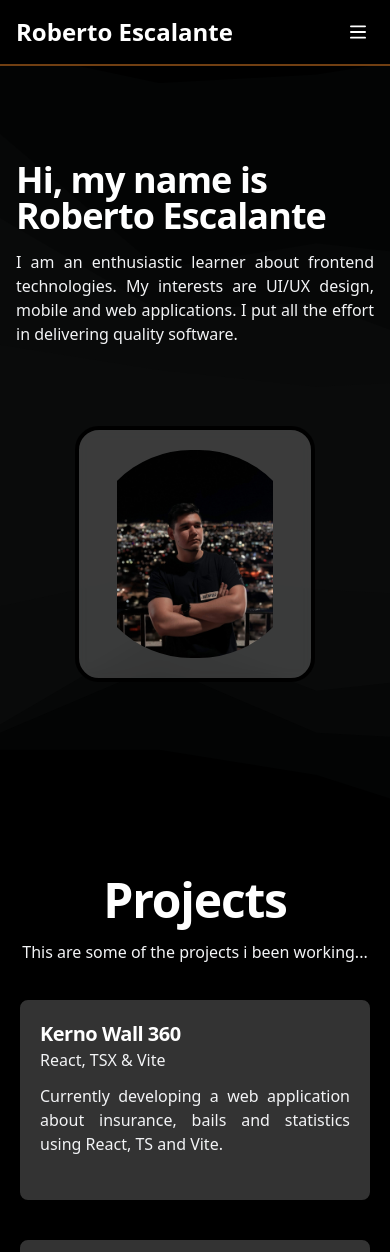
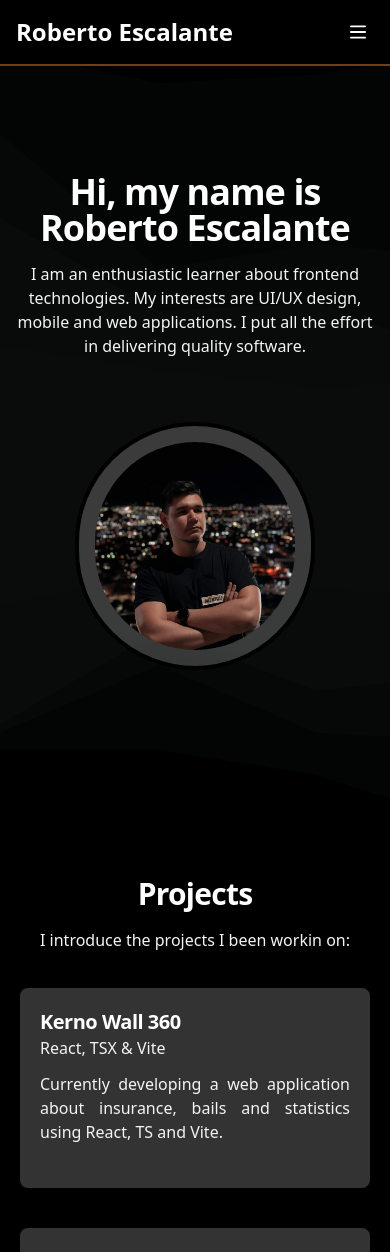
Before and after one commit to rojoescala/MiPortafolioWeb, a React (Vite) app: page / in a window 390 px wide. Shown: the top 1252 px of the page. Built offline with nearby package versions, Linux system fonts and the light colour scheme.

Commit message:
main app page ui changes mobile

```diff
--- a/src/App.tsx
+++ b/src/App.tsx
@@ -22,7 +22,7 @@ function App() {
     body: "Created adaptable, dynamic and configurable components in React as a library (CMS) with documentation using Storybook.",
     image: null,
     root: "library",
-    initials: "CL"
+    initials: "SCL"
   },
   {
     id: 3,
@@ -70,14 +70,14 @@ function App() {
     initials: "SM"
   },
   {
-    id: 7,
+    id: 8,
     title: "Segutienda Client",
     subtitle: "React, MUI & TSX",
     body: "Developed an administrator app for a current insurance shop, and applied changes to the app based in the administrator.",
     image: null,
     root: "segutiendaclient",
-    initials: "ST"
-  }]
+    initials: "SC"
+  },]
 
   const [visibleCount, setVisibleCount] = useState(4)
 
@@ -97,18 +97,18 @@ function App() {
         <section className="flex items-start justify-center h-screen">
           <div className="flex flex-col sm:flex-row max-w-screen-3xl grid-cols-12 px-4 m-auto gap-16 items-center justify-center">
             <div className="mr-auto place-self-center col-span-7">
-              <h1 className="max-w-2xl mb-4 font-extrabold tracking-tight leading-none text-4xl xl:text-6xl text-white">
+              <h1 className="max-w-2xl mb-4 font-extrabold tracking-tight  sm:text-left text-center leading-none text-4xl xl:text-6xl text-white">
                 Hi, my name is Roberto Escalante
               </h1>
-              <p className="max-w-2xl font-light text-gray-100 md:text-lg lg:text-xl text-justify">
+              <p className="max-w-2xl font-light text-gray-100 md:text-lg lg:text-xl text-center sm:text-justify">
                 I am an enthusiastic learner about frontend technologies. My
                 interests are UI/UX design, mobile and web applications. I put all
                 the effort in delivering quality software.
               </p>
             </div>
-            <div className="mt-4 sm:mt-0 flex justify-center w-full sm:w-1/3">
-              <div className="px-2 py-5 w-60 sm:w-96 bg-white bg-contain rounded-3xl bg-opacity-20 backdrop-blur border-4 border-black">
-                <img src={rojoImg} className='w-full h-52 sm:h-96 object-contain rounded-full' alt="me" />
+            <div className="my-0 sm:mt-4 flex justify-center w-full sm:w-1/3">
+              <div className="sm:px-2 sm:py-5 p-4 w-60 sm:w-96 bg-white bg-contain sm:rounded-3xl rounded-full bg-opacity-20 backdrop-blur border-4 border-black">
+                <img src={rojoImg} className='w-full h-52 sm:h-96 sm:object-contain object-cover rounded-full' alt="me" />
               </div>
             </div>
           </div>
@@ -116,9 +116,9 @@ function App() {
         <section>
           <div className="py-8 px-4 mx-auto max-w-screen-xl lg:py-16 lg:px-6 ">
             <div className="mx-auto max-w-screen-sm text-center mb-8 lg:mb-16">
-              <h2 className="mb-4 text-5xl tracking-tight font-extrabold text-white">Projects</h2>
+              <h2 className="mb-4 sm:text-5xl text-3xl tracking-tight font-extrabold text-white">Projects</h2>
               <p className="font-light lg:mb-16 sm:text-xl text-gray-100">
-                This are some of the projects i been working...</p>
+                I introduce the projects I been workin on:</p>
             </div>
             <div className="grid gap-8 mb-6 lg:mb-16 md:grid-cols-2">
               {displayedProjects.map((project) => (
--- a/src/components/Navbar.tsx
+++ b/src/components/Navbar.tsx
@@ -28,7 +28,7 @@ const Navbar = () => {
                         </svg>
                     </button>
                     <div className={`w-full md:block md:w-auto ${isOpen ? "block" : "hidden"}`} id="navbar-default">
-                        <ul className="font-medium flex flex-col p-4 md:p-0 mt-4 border border-gray-100 rounded-lg md:flex-row md:space-x-8 rtl:space-x-reverse md:mt-0 md:border-0">
+                        <ul className="font-medium flex flex-col p-4 md:p-0 mt-4 rounded-lg md:flex-row md:space-x-8 rtl:space-x md:mt-0 md:border-0">
                             <li>
                                 <Link to={`/`} className="flex items-center py-2 px-2 bg-transparent border-0 text-white hover:text-yellow-800">
                                     <svg xmlns="http://www.w3.org/2000/svg" width="16" height="16" fill="currentColor" className="bi bi-house-fill mx-2" viewBox="0 0 16 16">
```
